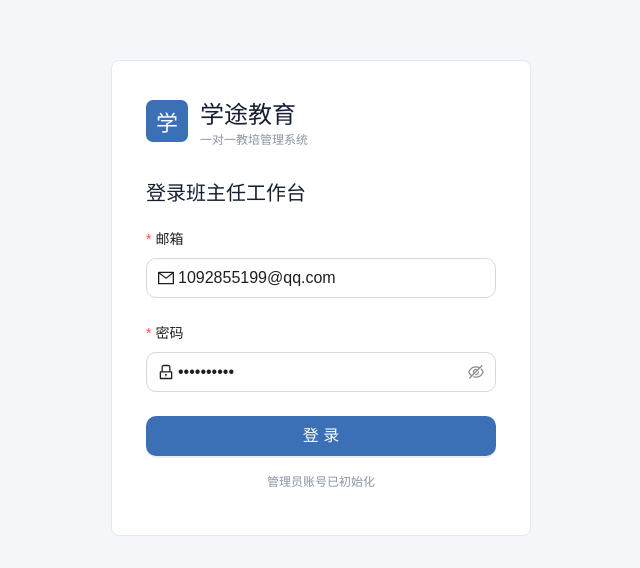
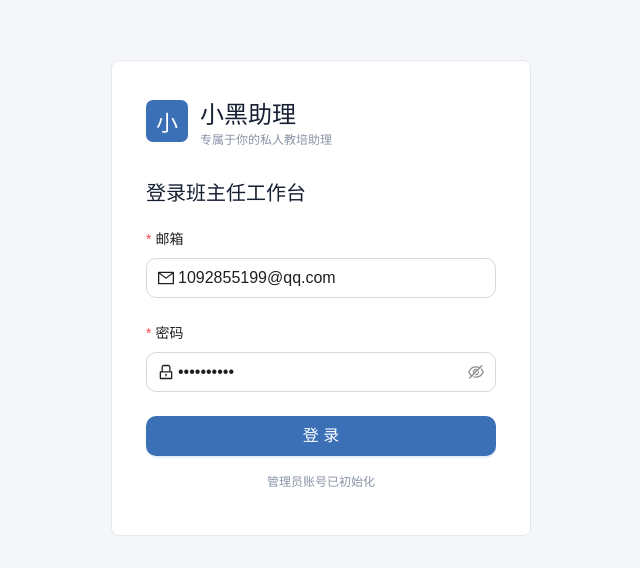
Before and after one commit to 18624197712/edu-k12-management, a React (Vite) app in the folder apps/web/: page /login in a window 1280 px wide. Shown: the part 102-670 px from the top of the page, without its empty margins (319-959 px from the left). Built offline with nearby package versions, Linux system fonts and the light colour scheme; no server answers.

Commit message:
feat: rebrand assistant identity

```diff
--- a/apps/web/src/components/AppShell.tsx
+++ b/apps/web/src/components/AppShell.tsx
@@ -24,5 +24,5 @@ const pageTitles:Record<string,string>={dashboard:'工作台首页',todos:'待
 
 export function AppShell(){
   const location=useLocation(),navigate=useNavigate(),{collapsed,setCollapsed}=useUiStore(),{user,logout}=useAuth(),page=location.pathname.split('/')[1]||'dashboard';
-  return <Layout className="app-layout"><Layout.Sider width={218} collapsedWidth={72} collapsed={collapsed} breakpoint="lg" onBreakpoint={setCollapsed} theme="light" className="sidebar"><div className="brand"><div className="brand-mark">学</div>{!collapsed&&<div><strong>学途教育</strong><span>一对一教培管理系统</span></div>}</div><Menu mode="inline" selectedKeys={[`/${page}`]} items={items} onClick={({key})=>navigate(key)}/><Popover placement="rightBottom" trigger="click" content={<Button type="text" danger onClick={async()=>{await logout();navigate('/login')}}>退出登录</Button>}><button className="sidebar-user"><Avatar>李</Avatar>{!collapsed&&<div><b>{user?.name||'李老师'}</b><span>{user?.role==='ADMIN'?'系统管理员':'资深班主任'}</span></div>}</button></Popover></Layout.Sider><Layout><Layout.Header className="topbar"><div className="breadcrumb"><span>学途教育</span><i>/</i><b>{pageTitles[page]||'工作台首页'}</b></div><Space size={18}><Input.Search className="global-search" placeholder="搜索学生、课程..." onSearch={value=>value&&navigate(`/students?search=${encodeURIComponent(value)}`)}/><Badge dot><BellOutlined className="header-icon"/></Badge><QuestionCircleOutlined className="header-icon"/></Space></Layout.Header><Layout.Content className="content"><Outlet/></Layout.Content></Layout></Layout>;
+  return <Layout className="app-layout"><Layout.Sider width={218} collapsedWidth={72} collapsed={collapsed} breakpoint="lg" onBreakpoint={setCollapsed} theme="light" className="sidebar"><div className="brand"><div className="brand-mark">小</div>{!collapsed&&<div><strong>小黑助理</strong><span>专属于你的私人教培助理</span></div>}</div><Menu mode="inline" selectedKeys={[`/${page}`]} items={items} onClick={({key})=>navigate(key)}/><Popover placement="rightBottom" trigger="click" content={<Button type="text" danger onClick={async()=>{await logout();navigate('/login')}}>退出登录</Button>}><button className="sidebar-user"><Avatar>李</Avatar>{!collapsed&&<div><b>{user?.name||'李老师'}</b><span>{user?.role==='ADMIN'?'系统管理员':'资深班主任'}</span></div>}</button></Popover></Layout.Sider><Layout><Layout.Header className="topbar"><div className="breadcrumb"><span>小黑助理</span><i>/</i><b>{pageTitles[page]||'工作台首页'}</b></div><Space size={18}><Input.Search className="global-search" placeholder="搜索学生、课程..." onSearch={value=>value&&navigate(`/students?search=${encodeURIComponent(value)}`)}/><Badge dot><BellOutlined className="header-icon"/></Badge><QuestionCircleOutlined className="header-icon"/></Space></Layout.Header><Layout.Content className="content"><Outlet/></Layout.Content></Layout></Layout>;
 }
--- a/apps/web/src/pages/Login.tsx
+++ b/apps/web/src/pages/Login.tsx
@@ -7,5 +7,5 @@ import { useAuth } from '../auth';
 export function Login() {
   const { login } = useAuth(); const navigate = useNavigate(); const location = useLocation(); const [error, setError] = useState(''); const [loading, setLoading] = useState(false);
   const submit = async (values: { email: string; password: string }) => { setLoading(true); setError(''); try { await login(values.email, values.password); navigate((location.state as { from?: string })?.from || '/dashboard', { replace: true }); } catch { setError('邮箱或密码错误'); } finally { setLoading(false); } };
-  return <main className="login-page"><section className="login-panel"><div className="login-brand"><span>学</span><div><h1>学途教育</h1><p>一对一教培管理系统</p></div></div><h2>登录班主任工作台</h2>{error && <Alert type="error" showIcon message={error}/>}<Form layout="vertical" onFinish={submit} initialValues={{ email: '1092855199@qq.com', password: 'hy20250221' }}><Form.Item label="邮箱" name="email" rules={[{ required: true }, { type: 'email' }]}><Input size="large" prefix={<MailOutlined/>}/></Form.Item><Form.Item label="密码" name="password" rules={[{ required: true }]}><Input.Password size="large" prefix={<LockOutlined/>}/></Form.Item><Button htmlType="submit" type="primary" size="large" block loading={loading}>登录</Button></Form><p className="login-hint">管理员账号已初始化</p></section></main>;
+  return <main className="login-page"><section className="login-panel"><div className="login-brand"><span>小</span><div><h1>小黑助理</h1><p>专属于你的私人教培助理</p></div></div><h2>登录班主任工作台</h2>{error && <Alert type="error" showIcon message={error}/>}<Form layout="vertical" onFinish={submit} initialValues={{ email: '1092855199@qq.com', password: 'hy20250221' }}><Form.Item label="邮箱" name="email" rules={[{ required: true }, { type: 'email' }]}><Input size="large" prefix={<MailOutlined/>}/></Form.Item><Form.Item label="密码" name="password" rules={[{ required: true }]}><Input.Password size="large" prefix={<LockOutlined/>}/></Form.Item><Button htmlType="submit" type="primary" size="large" block loading={loading}>登录</Button></Form><p className="login-hint">管理员账号已初始化</p></section></main>;
 }
```
